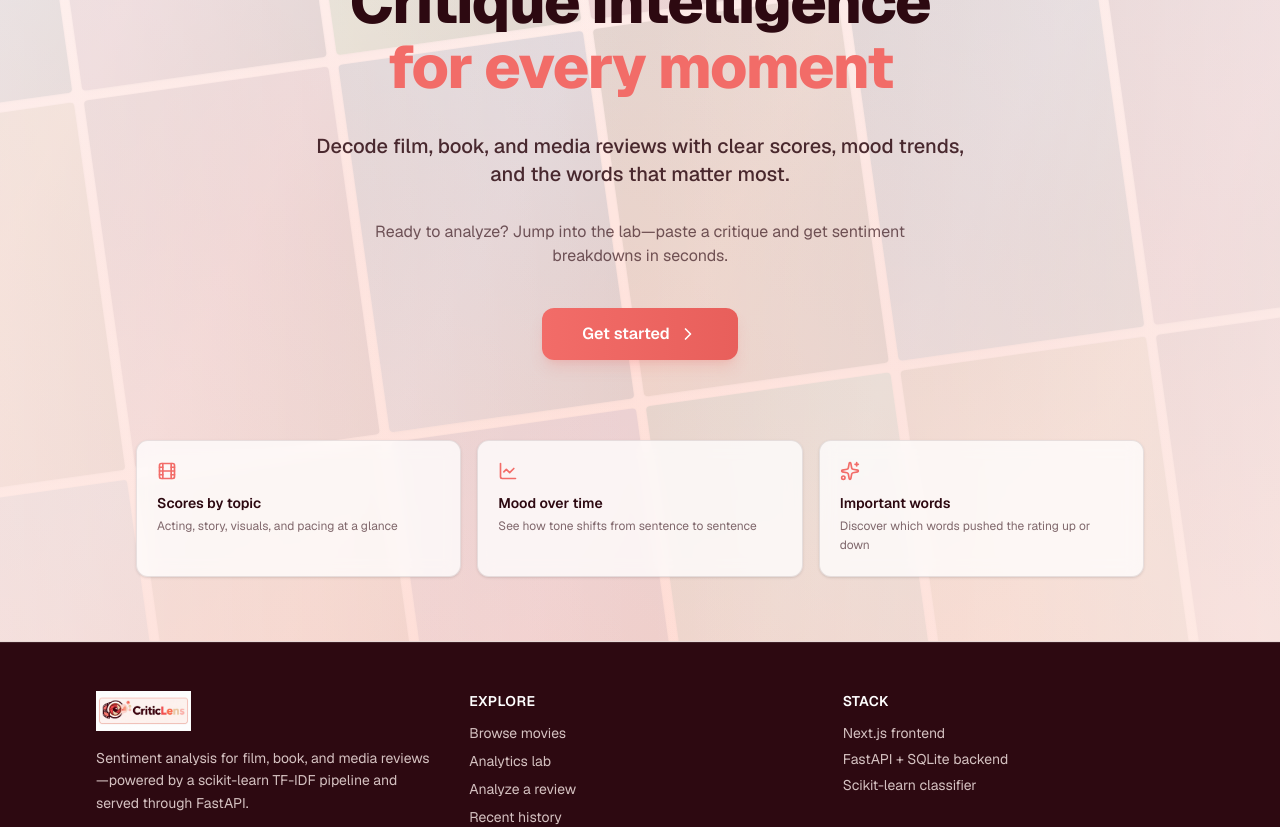
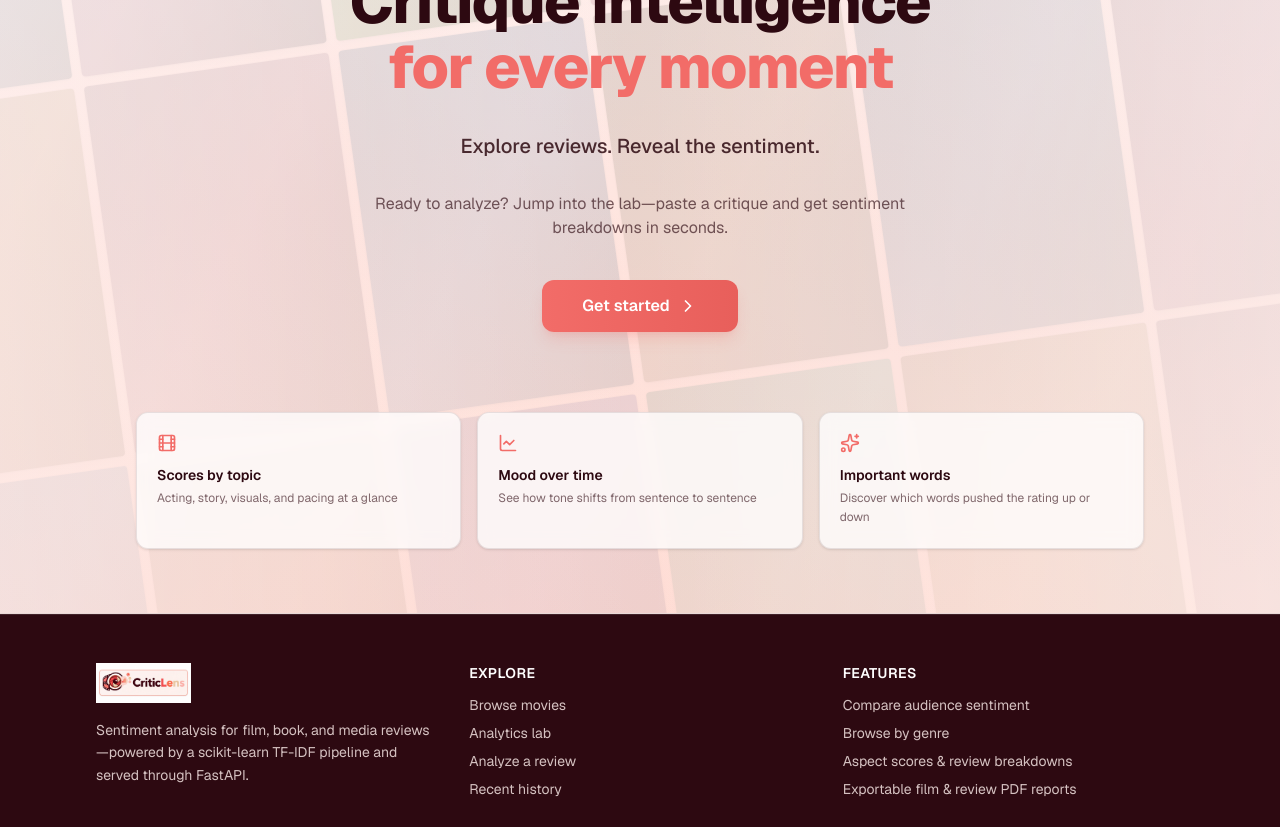
Before and after one commit to vinujiperera/CriticLens, a Next.js app in the folder frontend/: page / in a window 1280 px wide. Shown: the part 200-1027 px from the top of the page. Built offline with nearby package versions, Linux system fonts and the light colour scheme.

Commit message:
UI changes

```diff
--- a/frontend/app/components/SiteFooter.tsx
+++ b/frontend/app/components/SiteFooter.tsx
@@ -43,11 +43,23 @@ export function SiteFooter() {
           </div>
 
           <div className="space-y-3 sm:col-span-2 lg:col-span-1">
-            <p className="text-sm font-semibold text-white uppercase tracking-wide">Stack</p>
-            <ul className="text-sm text-sunrise-cream/80 space-y-1.5">
-              <li>Next.js frontend</li>
-              <li>FastAPI + SQLite backend</li>
-              <li>Scikit-learn classifier</li>
+            <p className="text-sm font-semibold text-white uppercase tracking-wide">Features</p>
+            <ul className="space-y-2 text-sm">
+              <li>
+                <Link
+                  href="/movies/compare"
+                  className="text-sunrise-cream/80 hover:text-sunrise-coral transition"
+                >
+                  Compare audience sentiment
+                </Link>
+              </li>
+              <li>
+                <Link href="/movies" className="text-sunrise-cream/80 hover:text-sunrise-coral transition">
+                  Browse by genre
+                </Link>
+              </li>
+              <li className="text-sunrise-cream/80">Aspect scores & review breakdowns</li>
+              <li className="text-sunrise-cream/80">Exportable film & review PDF reports</li>
             </ul>
           </div>
         </div>
--- a/frontend/app/page.tsx
+++ b/frontend/app/page.tsx
@@ -25,8 +25,7 @@ export default function HomePage() {
           </h1>
 
           <p className="text-lg sm:text-xl text-sunrise-burgundy/85 max-w-2xl mx-auto font-medium">
-            Decode film, book, and media reviews with clear scores, mood trends, and the words that
-            matter most.
+            Explore reviews. Reveal the sentiment.
           </p>
 
           <p className="text-sm sm:text-base text-sunrise-burgundy/65 max-w-xl mx-auto">
```
